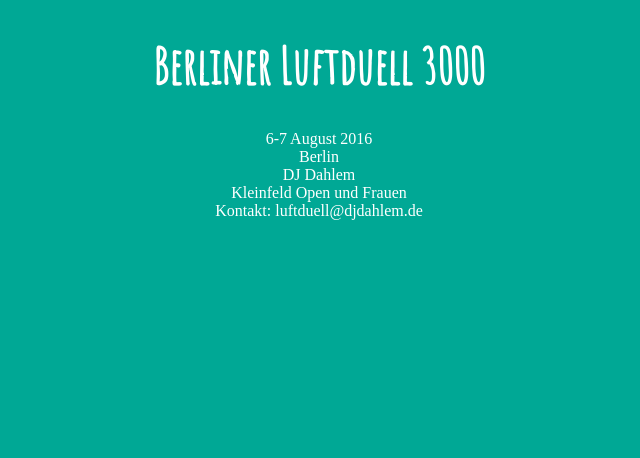
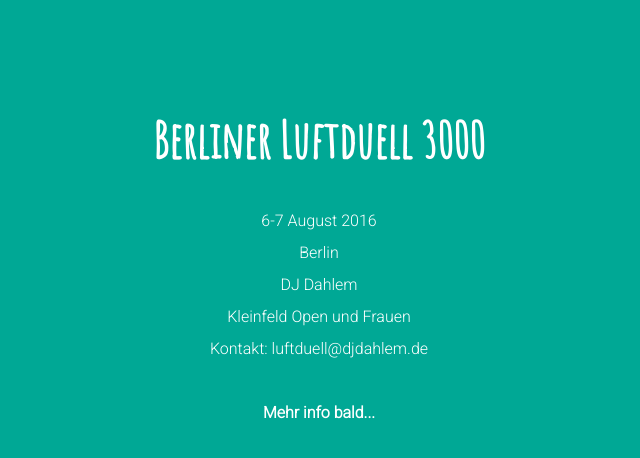
Before and after one commit to ulbka/BLD3k, a website: page dist/index.html in a window 1280 px wide. Shown: the whole page, without its empty margins (321-961 px from the left). Drawn offline with Linux system fonts and the light colour scheme.

Commit message:
mehr info kommt

```diff
--- a/dist/index.html
+++ b/dist/index.html
@@ -1,10 +1,11 @@
-<!DOCTYPE html>
-<html lang="en">
+<html lang="de">
     <head>
         <meta charset="UTF-8">
+
         <title>BLD3k</title>
         <!-- Fonts -->
         <link href='https://fonts.googleapis.com/css?family=Amatic+SC' rel='stylesheet' type='text/css'>
+        <link href='https://fonts.googleapis.com/css?family=Roboto:300|Patrick+Hand' rel='stylesheet' type='text/css'>
         <!-- Styles -->
         <link rel="stylesheet" type="text/css" href="style.css">
     </head>
@@ -16,8 +17,10 @@
             Berlin</br>
             DJ Dahlem</br>
             Kleinfeld Open und Frauen</br>
-    Kontakt: luftduell@djdahlem.de</br>
+            Kontakt: <a href="mailto:luftduell@djdahlem.de"> luftduell@djdahlem.de </a> </br>
 
+            </br>
+            <span class="mehrinfo">Mehr info bald...</span>
         </div>
     </body>
 </html>
--- a/dist/style.css
+++ b/dist/style.css
@@ -2,6 +2,7 @@ h1{
     font-family: 'Amatic SC', cursive;
     font-size: 50px;
     text-align: center;
+    padding-top: 100px;
 }
 body{
 background-color: #00A895;
@@ -9,4 +10,16 @@ background-color: #00A895;
 }
 .maininfo{
     text-align: center;
+    line-height: 200%;
+    font-family: 'Roboto', sans-serif;
 }
+a, a:visited{
+    color: white;
+    cursor: pointer;
+    text-decoration: none;
+}
+.mehrinfo{
+    font-weight: bold;
+    color: white;
+    font-family: 'Roboto', sans-serif;
+}
```
Also changed, not shown: dist/gulpfile.js. Lines whose indentation alone changed are shown as unchanged.
